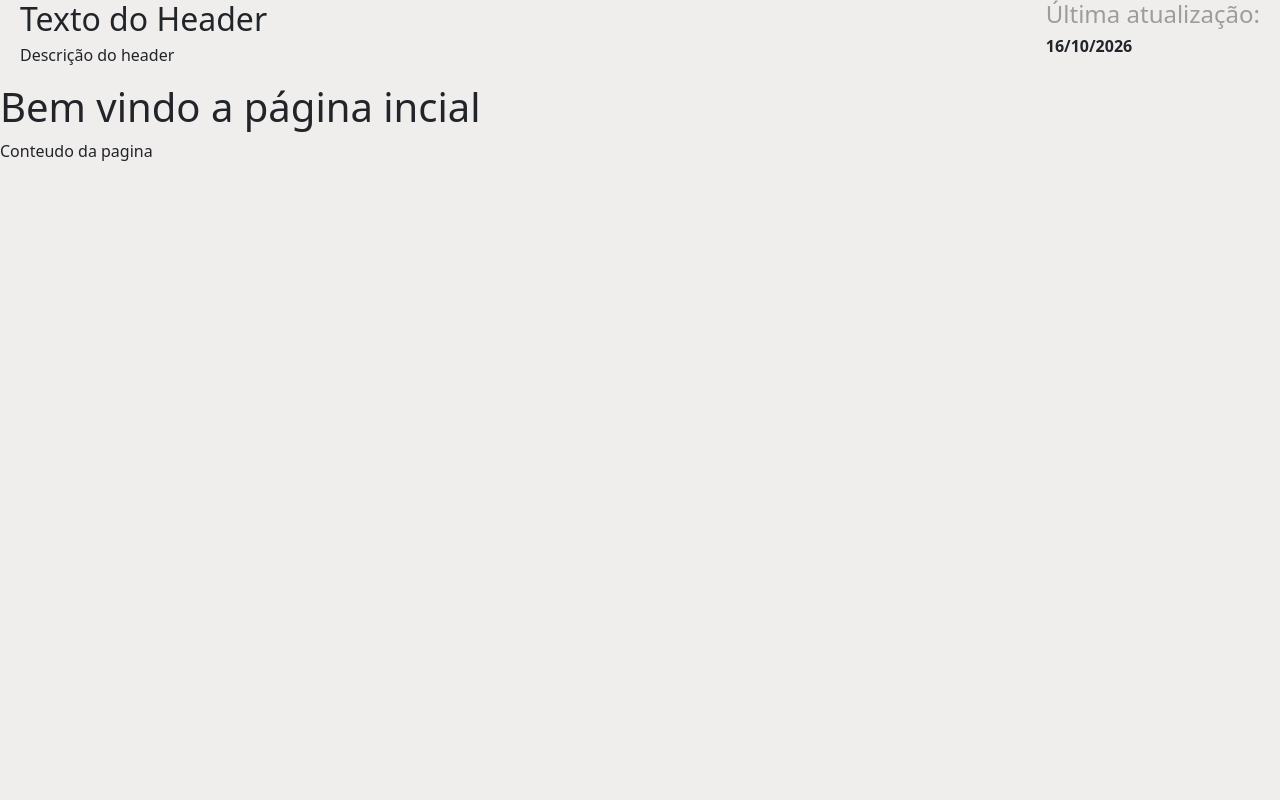
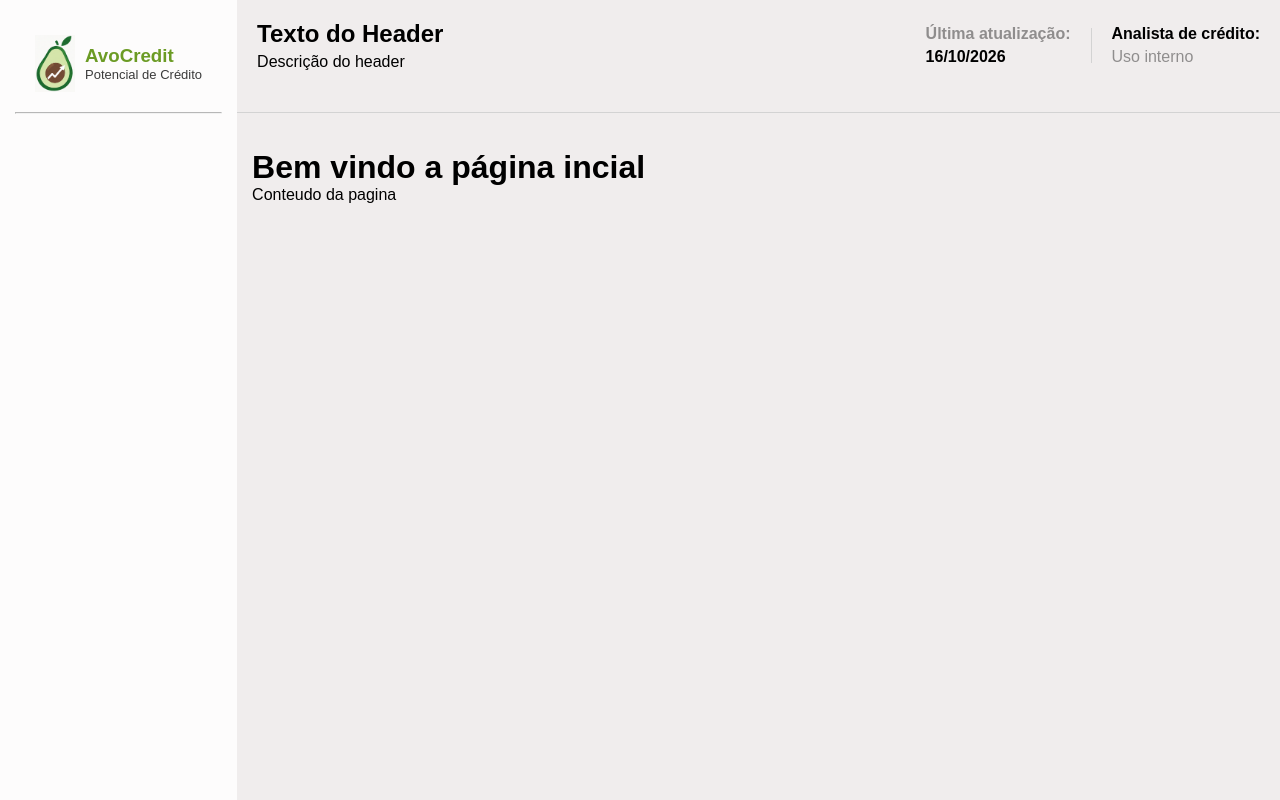
Before and after one commit to fatec-sjc-404-team/API-DSM-1SEMESTRE-2026, a Flask app: page / in a window 1280 px wide. Run offline with Flask 3, Linux system fonts and the light colour scheme.

Commit message:
feat(FC404-211): adicionado sidebar

```diff
--- a/backend/static/style.css
+++ b/backend/static/style.css
@@ -1,11 +1,44 @@
+*{
+    margin: 0;
+    padding: 0;
+    box-sizing: border-box;
+}
 body {
     background-color: rgb(240, 237, 237);
+    font-family: sans-serif;
 }
 
 .top-header{
-    padding: 0 20px;
+    padding: 20px;
     display: flex;
     justify-content: space-between;
+    align-items: center;
     width: 100%;
+    gap: 20px;
     box-sizing: border-box;
 }
+
+header{
+    border-bottom: 1px solid lightgrey;
+    padding-bottom: 21px;
+    margin-bottom: 21px;
+}
+
+.divisor{
+    border: none;
+    border-left: 1px solid lightgray;
+    height: 35px;
+    margin: 0;
+}
+
+.sidebar {
+    background-color: rgb(253, 252, 252);
+    width: fit-content;
+    align-content: flex-start;
+    padding: 15px;
+    height: 100vh;
+}
+
+.main {
+    margin: 15px;
+}
--- a/backend/templates/base.html
+++ b/backend/templates/base.html
@@ -4,38 +4,59 @@
     <meta charset="UTF-8">
     <meta name="viewport" content="width=device-width, initial-scale=1.0">
     <title>{% block title %}API FATEC{% endblock %}</title>
-    <link rel="stylesheet" href="https://cdn.jsdelivr.net/npm/bootstrap@5.3.8/dist/css/bootstrap.min.css" integrity="sha384-sRIl4kxILFvY47J16cr9ZwB07vP4J8+LH7qKQnuqkuIAvNWLzeN8tE5YBujZqJLB" crossorigin="anonymous">
     <link rel="stylesheet" href="{{ url_for('static', filename='style.css') }}">
 </head>
 <body>
 
+
+    <div style="display: flex;">
+
+        <aside class="sidebar">
+            <div style="display: flex; margin: 20px; align-items: center; gap: 10px;">
+                <img src="{{ url_for('static', filename='images/avocredit-logo.png')}}" alt="avocredit" style="width: 40px;">
+                <div>
+                    <h3 style="color: rgb(107, 155, 36);">AvoCredit</h3>
+                    <p style="color: rgb(59, 59, 59); font-size: small;">Potencial de Crédito</p>
+                </div>
+            </div>
+            <hr style="color: lightgreen; opacity: 0.7;">
+
+        </aside>
+
+        <div style="display: flex; flex-direction: column; flex: 1; overflow-x: hidden;">
             <header>
                 <div class="top-header">
-            <div>
+                    <div style="justify-content: center;">
                         <h2 style="margin-bottom: 5px;">{% block header_title %}Texto do Header{% endblock %}</h2>
                         <p style="margin-top: 5px;">{% block header_desc %}Descrição do header{% endblock %}</p>
                     </div>
 
-            <div style="display: flex; justify-content: flex-end;">
+                    <div style="display: flex; align-items: center; gap: 20px; margin-right: 0;">
                         <div>
                             <h4 style="margin-bottom: 5px; opacity: 0.4;">Última atualização:</h4>
                             <p style="margin-top: 5px;"><b>16/10/2026</b></p>
                         </div>
 
+                        <hr class="divisor">
+
                         <div>
-
+                            <h4 style="margin-bottom: 5px;"><b>Analista de crédito:</b></h4>
+                            <p style="margin-top: 5px; opacity: 0.4;">Uso interno</p>
                         </div>
-
                     </div>
                 </div>
             </header>
 
-    <main>
+            <main class="main">
                 {% block content %}
 
                 {% endblock %}
             </main>
+        </div>
 
-    <script src="https://cdn.jsdelivr.net/npm/bootstrap@5.3.8/dist/js/bootstrap.min.js" integrity="sha384-G/EV+4j2dNv+tEPo3++6LCgdCROaejBqfUeNjuKAiuXbjrxilcCdDz6ZAVfHWe1Y" crossorigin="anonymous"></script>
+    </div>
+
+
+
 </body>
 </html>
```
Also changed, not shown: backend/static/images/avocredit-logo.png (added). Lines whose indentation alone changed are shown as unchanged.
